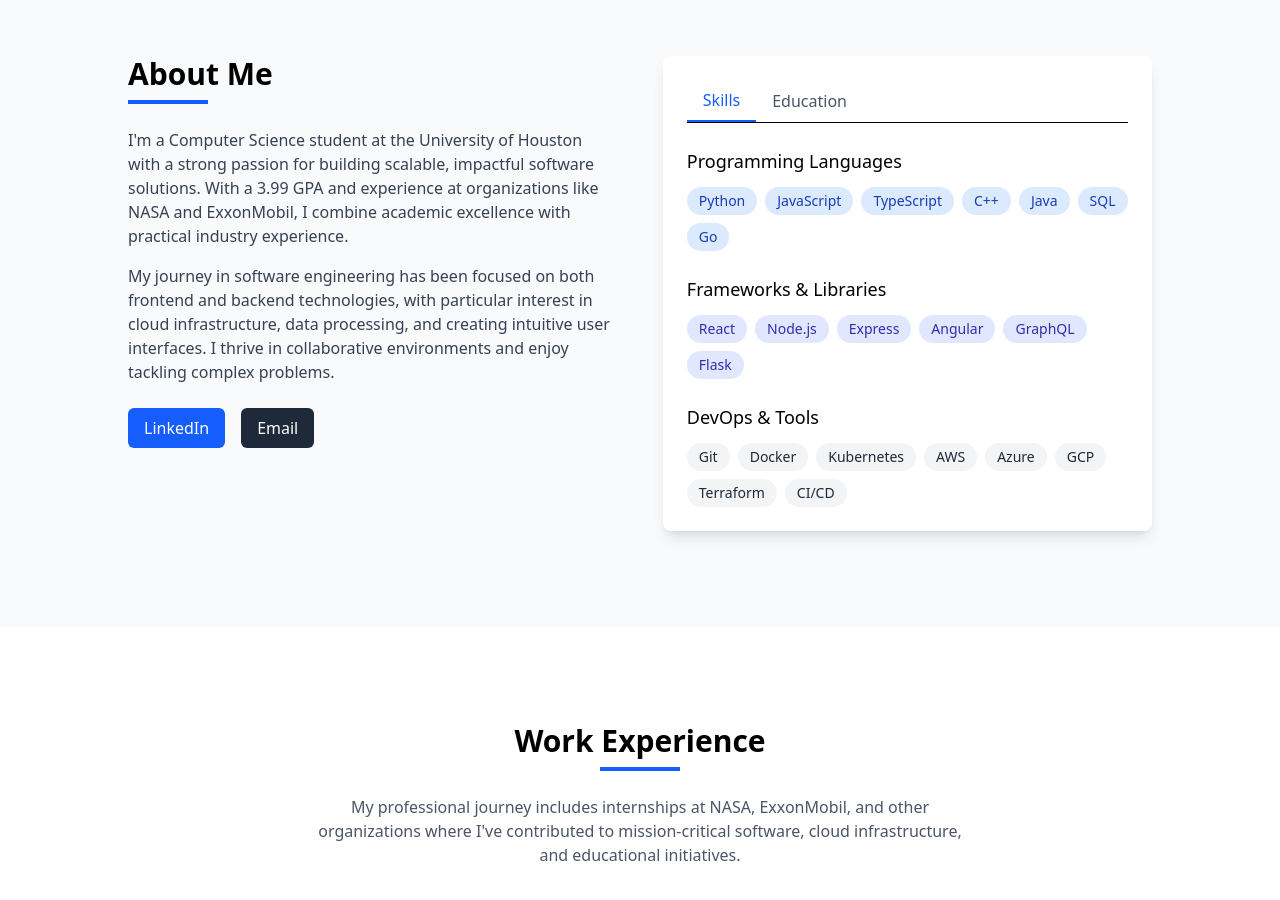
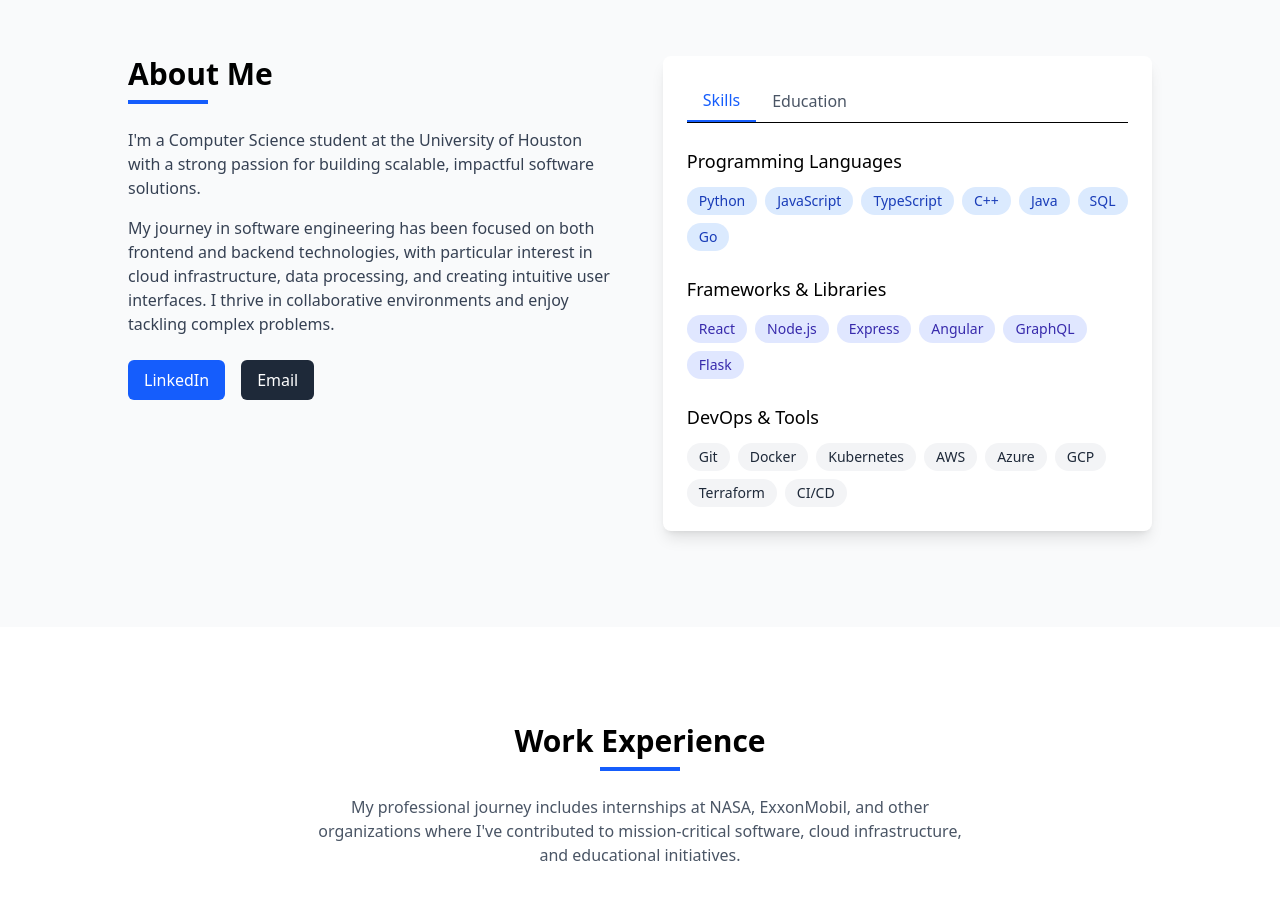
Before and after one commit to sami5436/samihamdalla, a React (Vite) app: page / in a window 1280 px wide. Shown: the part 840-1740 px from the top of the page. Built offline with nearby package versions, Linux system fonts and the light colour scheme.

Commit message:
changed about me

```diff
--- a/src/components/About.tsx
+++ b/src/components/About.tsx
@@ -20,8 +20,7 @@ const About = () => {
 
             <p className="text-gray-700 mb-4">
               I'm a Computer Science student at the University of Houston with a strong passion for
-              building scalable, impactful software solutions. With a 3.99 GPA and experience at organizations
-              like NASA and ExxonMobil, I combine academic excellence with practical industry experience.
+              building scalable, impactful software solutions.
             </p>
 
             <p className="text-gray-700 mb-6">
```
